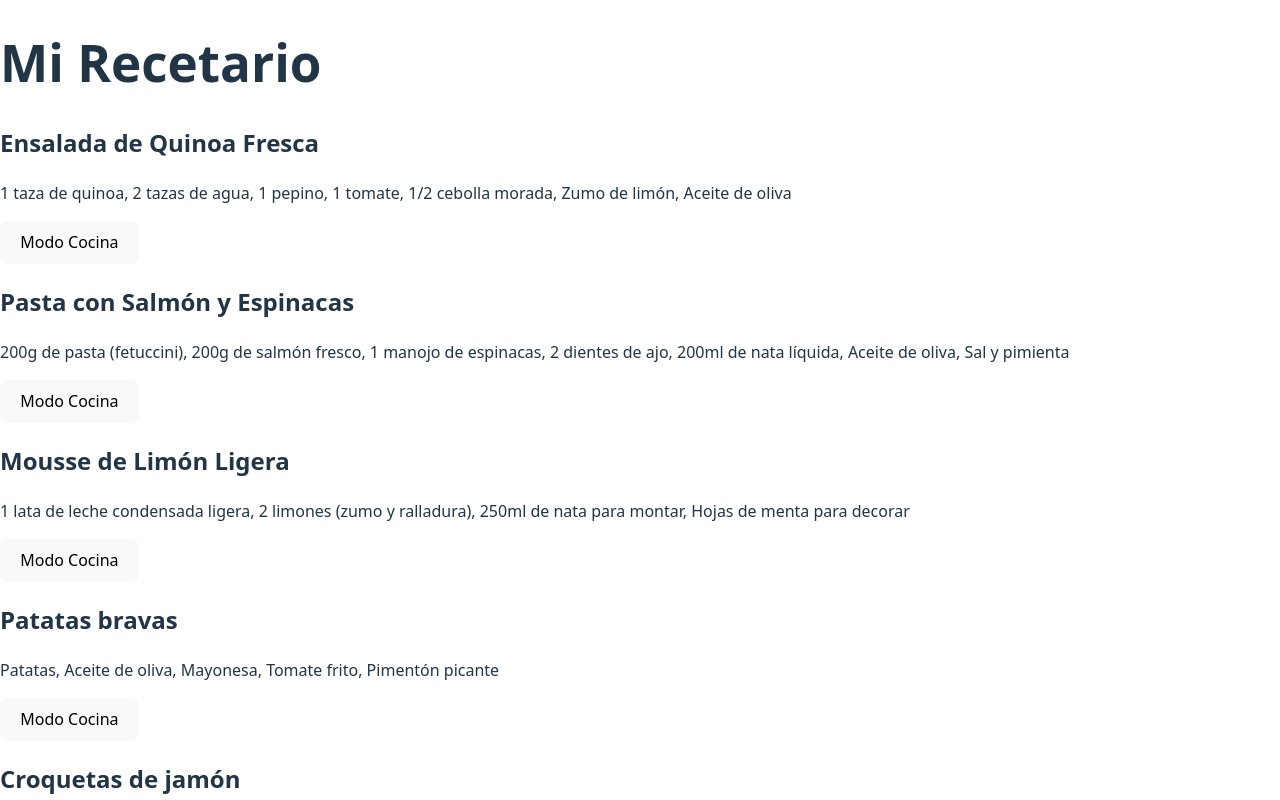
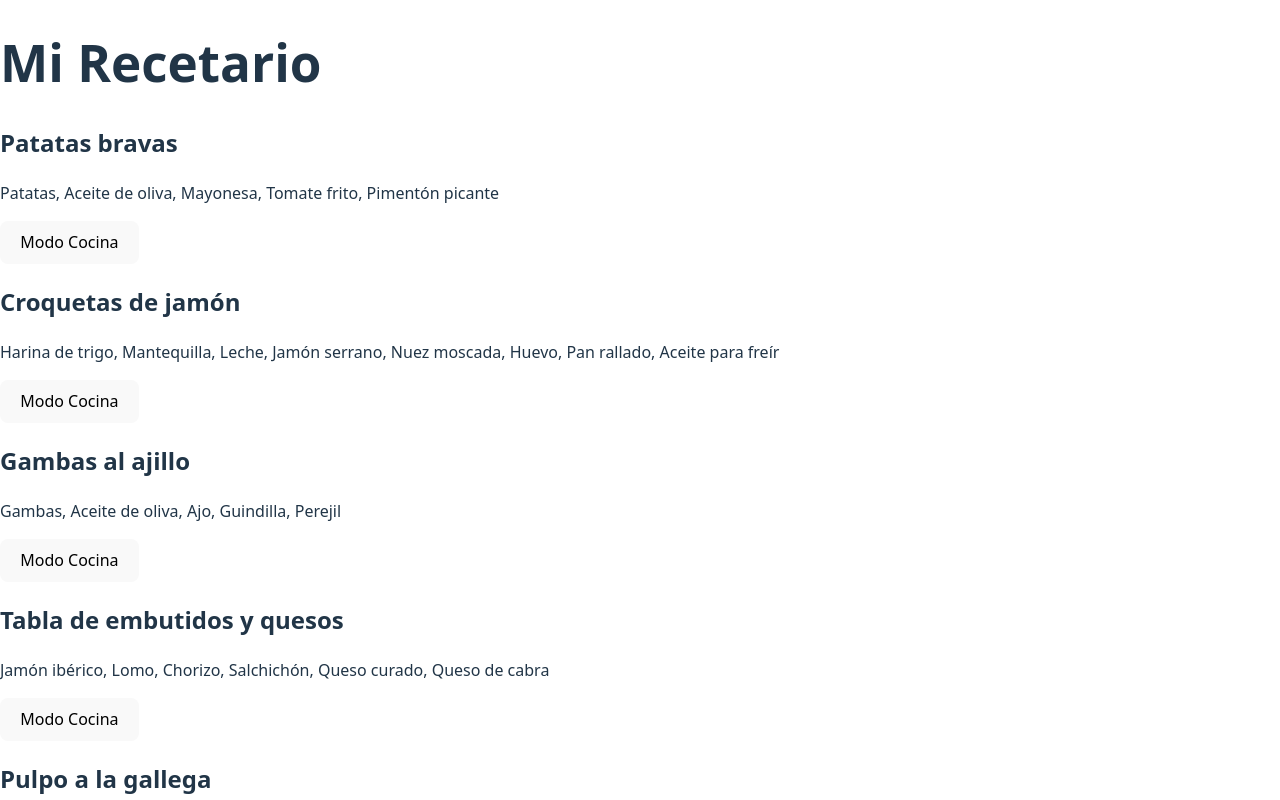
Before and after one commit to luismiquel/app-de-cocina-react, a React (Vite) app: page / in a window 1280 px wide. Shown: the top 800 px of the page. Built offline with nearby package versions, Linux system fonts and the light colour scheme.

Commit message:
Update App.jsx

```diff
--- a/src/App.jsx
+++ b/src/App.jsx
@@ -9,41 +9,6 @@ const App = () => {
   // Array de objetos con los datos de las recetas.
   // Ahora contiene más de 40 recetas tradicionales españolas.
   const recipes = [
-    {
-      titulo: "Ensalada de Quinoa Fresca",
-      ingredientes: ["1 taza de quinoa", "2 tazas de agua", "1 pepino", "1 tomate", "1/2 cebolla morada", "Zumo de limón", "Aceite de oliva"],
-      pasos: [
-        "Enjuaga la quinoa bajo agua fría. En una olla, hierve 2 tazas de agua, añade la quinoa, reduce el fuego y cocina por 15 minutos. Deja reposar.",
-        "Mientras se enfría, pica el pepino, el tomate y la cebolla morada en dados pequeños.",
-        "En un bol grande, mezcla la quinoa cocida y las verduras picadas.",
-        "Para el aderezo, combina el zumo de limón, el aceite de oliva y un poco de sal y pimienta al gusto. Viértelo sobre la ensalada y mezcla bien.",
-        "Sirve la ensalada fresca."
-      ]
-    },
-    {
-      titulo: "Pasta con Salmón y Espinacas",
-      ingredientes: ["200g de pasta (fetuccini)", "200g de salmón fresco", "1 manojo de espinacas", "2 dientes de ajo", "200ml de nata líquida", "Aceite de oliva", "Sal y pimienta"],
-      pasos: [
-        "Cocina la pasta según las instrucciones del paquete. Mientras tanto, corta el salmón en cubos.",
-        "En una sartén grande, dora los ajos picados en aceite de oliva. Añade el salmón y cocina por 2-3 minutos.",
-        "Agrega las espinacas a la sartén y cocina hasta que se marchiten. Vierte la nata líquida y cocina a fuego bajo hasta que la salsa espese un poco.",
-        "Escurre la pasta y añádela a la sartén con la salsa. Saltea todo junto para que se integren los sabores.",
-        "Sirve inmediatamente, decorando con un poco de eneldo si lo deseas."
-      ]
-    },
-    {
-      titulo: "Mousse de Limón Ligera",
-      ingredientes: ["1 lata de leche condensada ligera", "2 limones (zumo y ralladura)", "250ml de nata para montar", "Hojas de menta para decorar"],
-      pasos: [
-        "En un bol, mezcla la leche condensada con la ralladura y el zumo de los limones. Remueve bien hasta obtener una crema espesa.",
-        "En otro bol, monta la nata líquida bien fría hasta que esté firme.",
-        "Incorpora la nata montada a la mezcla de limón con movimientos envolventes, para que no pierda aire.",
-        "Vierte la mousse en copas individuales y refrigérala durante al menos 2 horas.",
-        "Sirve la mousse de limón bien fría y decora con hojas de menta."
-      ]
-    },
-    // Nuevas recetas añadidas
-    // --- APERITIVOS ---
     {
       titulo: "Patatas bravas",
       ingredientes: ["Patatas", "Aceite de oliva", "Mayonesa", "Tomate frito", "Pimentón picante"],
```
